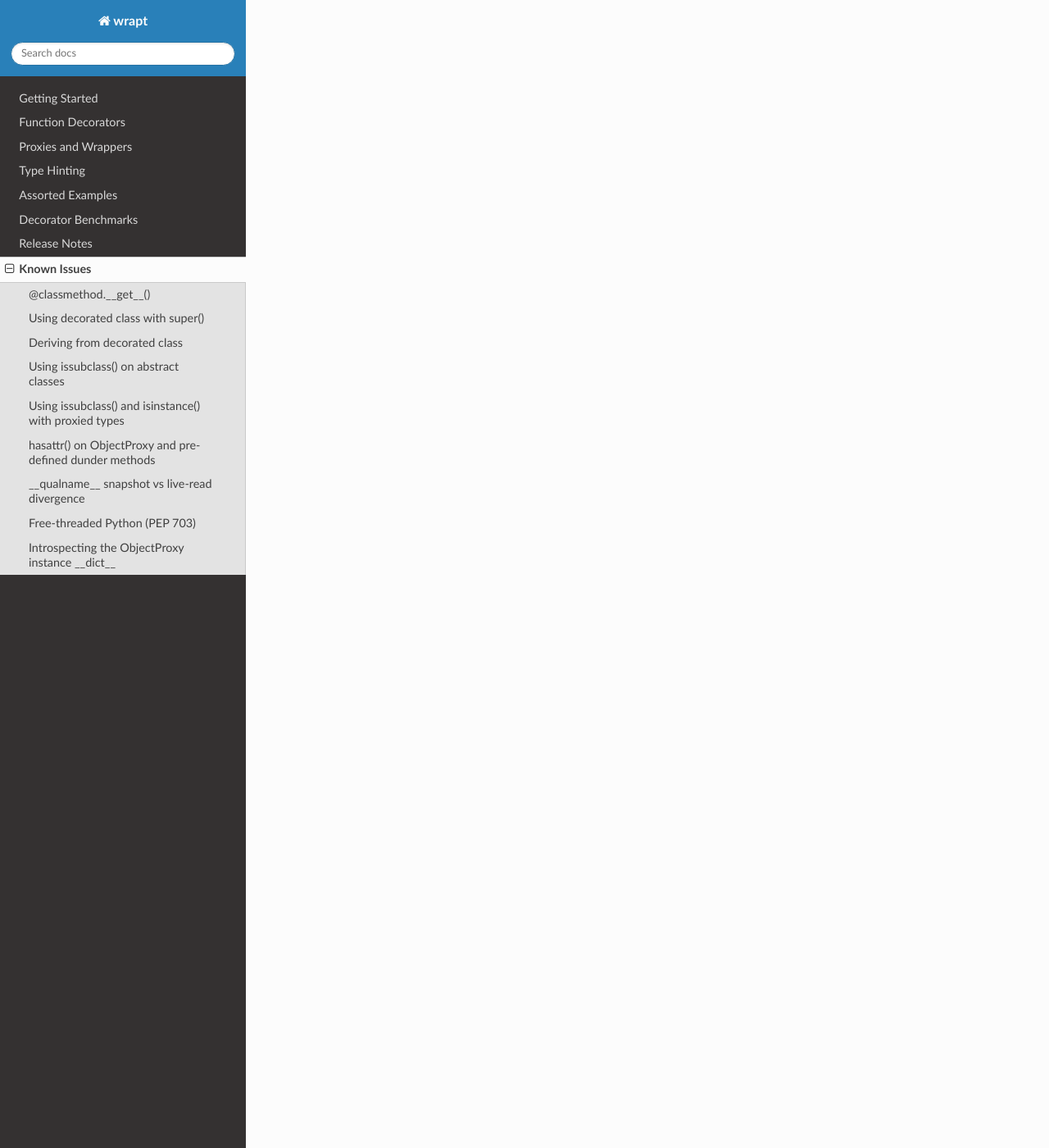
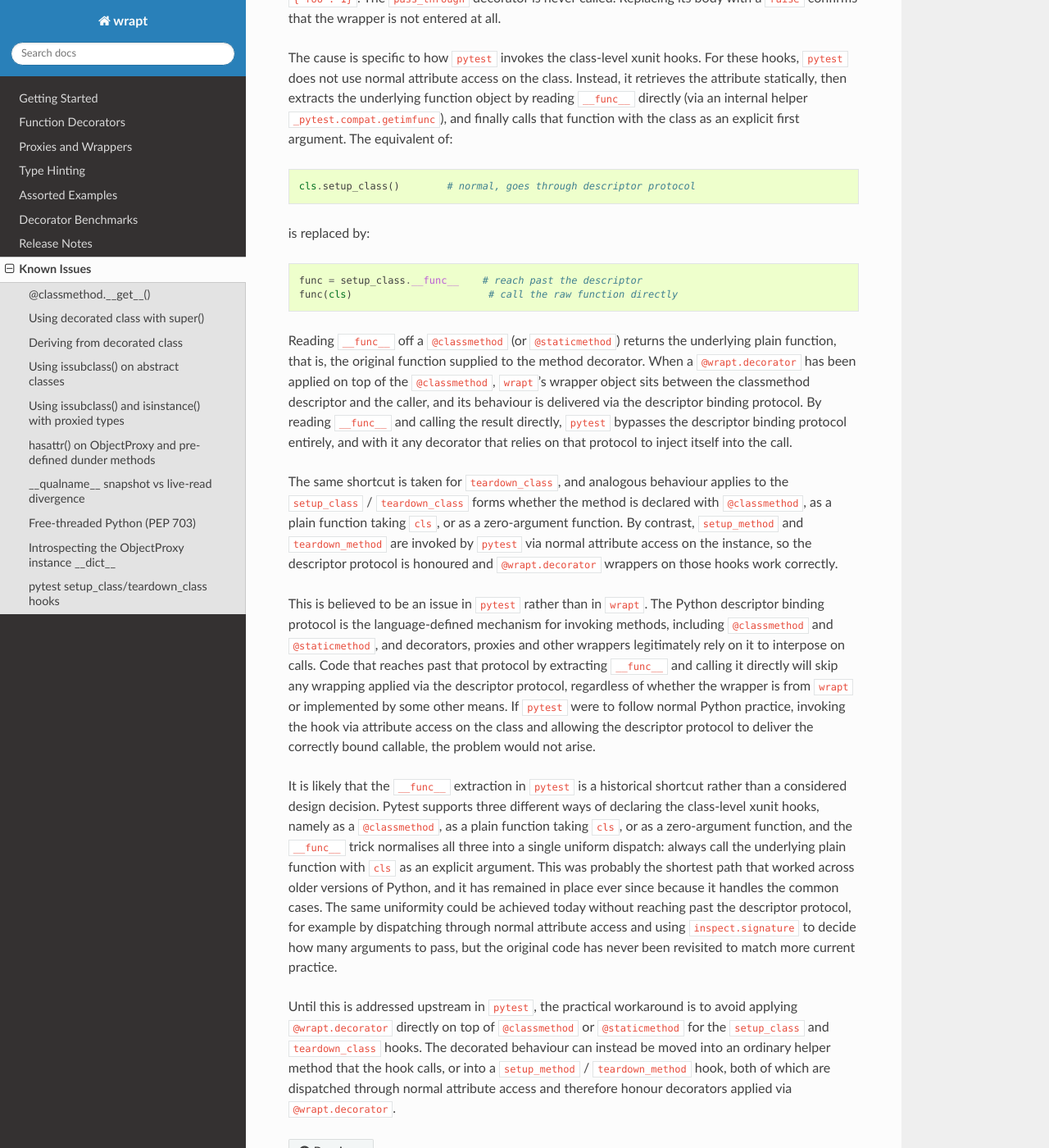
Before and after one commit to GrahamDumpleton/wrapt, a Sphinx documentation site: the page built from docs/issues.rst, in a window 1280 px wide and 1400 px high, scrolled down 9678 px. Shown: the whole window at 82% size. Built offline with Sphinx 7.4.7 and the Read the Docs theme 3.1.0, drawn with Linux system fonts in a browser that asks for light colours; some of the changed text lies outside the part shown.

Commit message:
Document pytest setup_class/teardown_class hook incompatibility

```diff
--- a/docs/issues.rst
+++ b/docs/issues.rst
@@ -482,3 +482,105 @@ own property::
 Note that because the result is a copy, modifying the dictionary returned
 by ``vars()`` in this case will not affect either the proxy or the
 wrapped object.
+
+pytest setup_class/teardown_class hooks
+----------------------------------------
+
+Decorators implemented using ``@wrapt.decorator`` are silently bypassed
+when applied to the ``setup_class`` or ``teardown_class`` xunit-style
+hooks that ``pytest`` recognises on test classes. The decorator is never
+invoked when ``pytest`` runs the hook, even though the same decorator
+applied to a regular test method, or to ``setup_method`` /
+``teardown_method``, works correctly.
+
+The following test illustrates the problem::
+
+    import wrapt
+
+    @wrapt.decorator
+    def pass_through(wrapped, instance, args, kwargs):
+        return wrapped(*args, foo=1, **kwargs)
+
+    class TestMyClass:
+        @pass_through
+        @classmethod
+        def setup_class(cls, **kwargs):
+            cls.kwargs = kwargs
+
+        def test_something(self):
+            assert self.kwargs == {'foo': 1}
+
+When this is run under ``pytest``, ``test_something`` fails with
+``kwargs`` equal to ``{}`` rather than ``{'foo': 1}``. The
+``pass_through`` decorator is never called. Replacing its body with a
+``raise`` confirms that the wrapper is not entered at all.
+
+The cause is specific to how ``pytest`` invokes the class-level xunit
+hooks. For these hooks, ``pytest`` does not use normal attribute access
+on the class. Instead, it retrieves the attribute statically, then
+extracts the underlying function object by reading ``__func__`` directly
+(via an internal helper ``_pytest.compat.getimfunc``), and finally calls
+that function with the class as an explicit first argument. The
+equivalent of::
+
+    cls.setup_class()        # normal, goes through descriptor protocol
+
+is replaced by::
+
+    func = setup_class.__func__    # reach past the descriptor
+    func(cls)                       # call the raw function directly
+
+Reading ``__func__`` off a ``@classmethod`` (or ``@staticmethod``)
+returns the underlying plain function, that is, the original function
+supplied to the method decorator. When a ``@wrapt.decorator`` has been applied
+on top of the ``@classmethod``, ``wrapt``'s wrapper object sits between
+the classmethod descriptor and the caller, and its behaviour is
+delivered via the descriptor binding protocol. By reading ``__func__``
+and calling the result directly, ``pytest`` bypasses the descriptor
+binding protocol entirely, and with it any decorator that relies on
+that protocol to inject itself into the call.
+
+The same shortcut is taken for ``teardown_class``, and analogous
+behaviour applies to the ``setup_class`` / ``teardown_class`` forms
+whether the method is declared with ``@classmethod``, as a plain
+function taking ``cls``, or as a zero-argument function. By contrast,
+``setup_method`` and ``teardown_method`` are invoked by ``pytest`` via
+normal attribute access on the instance, so the descriptor protocol is
+honoured and ``@wrapt.decorator`` wrappers on those hooks work
+correctly.
+
+This is believed to be an issue in ``pytest`` rather than in ``wrapt``.
+The Python descriptor binding protocol is the language-defined mechanism
+for invoking methods, including ``@classmethod`` and ``@staticmethod``,
+and decorators, proxies and other wrappers legitimately rely on it to
+interpose on calls. Code that reaches past that protocol by extracting
+``__func__`` and calling it directly will skip any wrapping applied via
+the descriptor protocol, regardless of whether the wrapper is from
+``wrapt`` or implemented by some other means. If ``pytest`` were to
+follow normal Python practice, invoking the hook via attribute access on
+the class and allowing the descriptor protocol to deliver the correctly
+bound callable, the problem would not arise.
+
+It is likely that the ``__func__`` extraction in ``pytest`` is a
+historical shortcut rather than a considered design decision. Pytest
+supports three different ways of declaring the class-level xunit hooks,
+namely as a ``@classmethod``, as a plain function taking ``cls``, or as
+a zero-argument function, and the ``__func__`` trick normalises all
+three into a single uniform dispatch: always call the underlying plain
+function with ``cls`` as an explicit argument. This was probably the
+shortest path that worked across older versions of Python, and it has
+remained in place ever since because it handles the common cases. The
+same uniformity could be achieved today without reaching past the
+descriptor protocol, for example by dispatching through normal
+attribute access and using ``inspect.signature`` to decide how many
+arguments to pass, but the original code has never been revisited to
+match more current practice.
+
+Until this is addressed upstream in ``pytest``, the practical workaround
+is to avoid applying ``@wrapt.decorator`` directly on top of
+``@classmethod`` or ``@staticmethod`` for the ``setup_class`` and
+``teardown_class`` hooks. The decorated behaviour can instead be moved
+into an ordinary helper method that the hook calls, or into a
+``setup_method`` / ``teardown_method`` hook, both of which are dispatched
+through normal attribute access and therefore honour decorators applied
+via ``@wrapt.decorator``.
```
